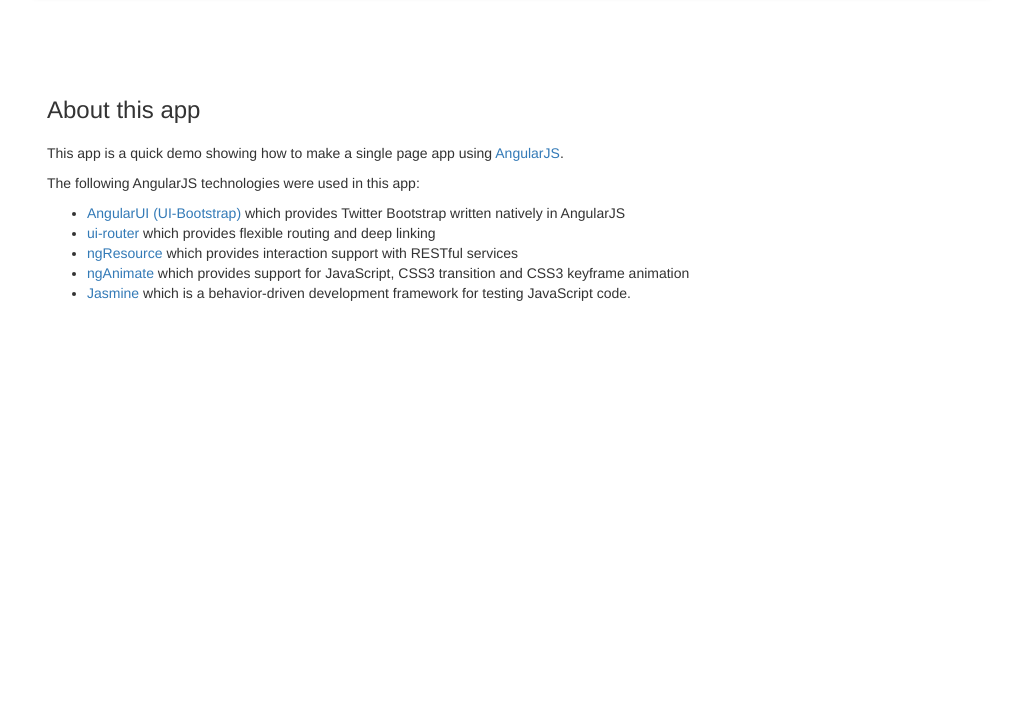
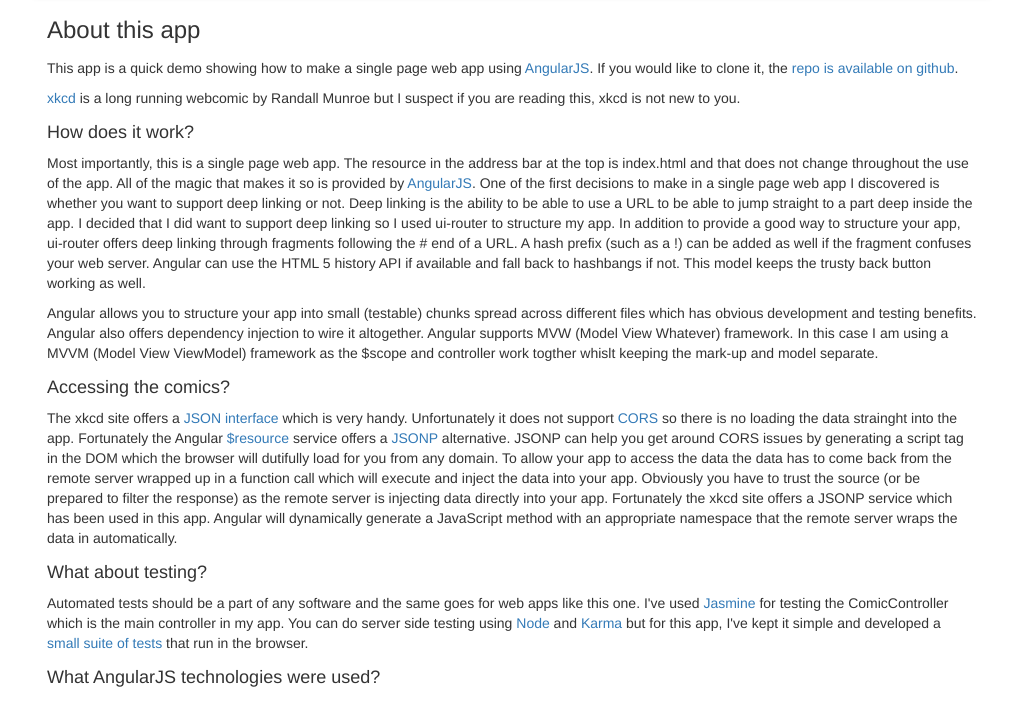
Before and after one commit to robertjdavidson/xkcd, a plain HTML site: page index.html at #!/about in a window 1280 px wide. Both pictures are taken after a click on the link "About". Shown: the part 55-756 px from the top of the page, without its empty margins (128-1151 px from the left). Drawn offline with nearby package versions, Linux system fonts and the light colour scheme; some packages are replaced by stand-ins of ours; a script that the page names is missing.

Commit message:
Added tests for ComicController. Other tidying up.

```diff
--- a/css/xkcd.css
+++ b/css/xkcd.css
@@ -6,6 +6,9 @@ body {
     margin: 15px;
 }
 .mt15 {
+    margin-top: 15px;
+}
+.mt20 {
     margin-top: 15px;
 }
 
--- a/js/app.js
+++ b/js/app.js
@@ -1,3 +1,5 @@
+'use strict';
+
 var xkcdApp = angular.module('xkcdApp',['ui.bootstrap', 'ui.router', 'ngResource', 'ngAnimate', 'xkcdApp.controllers','xkcdApp.services']);
 
 xkcdApp.config(function($stateProvider) {
--- a/js/controllers.js
+++ b/js/controllers.js
@@ -1,18 +1,20 @@
+'use strict';
+
 var xkcdAppControllers = angular.module('xkcdApp.controllers', []);
 
-xkcdAppControllers.controller('ComicController', function($rootScope, $scope, $stateParams, $log, Comic) {
-    Comic.byId({id: $stateParams.id},
+xkcdAppControllers.controller('ComicController', function($rootScope, $scope, $stateParams, $log, comicService) {
+    comicService.byId({id: $stateParams.id},
         function(comic) {
             $scope.comic = comic;
             if ('latest' == $stateParams.id) {
-                $log.info("Setting latest comic to " + comic.num);
                 $rootScope.latest = comic;
             }
         },
         function(error) {
             $log.error("Error getting comic " + $stateParams.id + ". Status " + error.status + ": " + error.config.url);
             $scope.error = error;
-        });
+        }
+    );
 });
 
 xkcdAppControllers.controller('AboutController', function($scope) {
--- a/js/services.js
+++ b/js/services.js
@@ -1,10 +1,8 @@
+'use strict';
+
 var xkcdServices = angular.module('xkcdApp.services', ['ngResource']);
 
-//xkcdServices.factory('Comic', function($resource) {
-//    return $resource('/json/comics/:id', {id:'@_id'});
-//});
-
-xkcdServices.factory('Comic', function($resource) {
+xkcdServices.factory('comicService', function($resource) {
     return $resource('http://dynamic.xkcd.com/api-0/jsonp/comic/:id?callback=JSON_CALLBACK', {id:'@_id'}, {
         byId: {
             method: 'JSONP'
--- a/partials/about.html
+++ b/partials/about.html
@@ -1,18 +1,57 @@
-<div style="margin-top: 100px">
+<div class="mt20">
     <h3>About this app</h3>
 </div>
-<div style="margin-top: 20px">
+<div class="mt20">
     <p>
-        This app is a quick demo showing how to make a single page app using <a target="_blank" href="https://angularjs.org/">AngularJS</a>.
+        This app is a quick demo showing how to make a single page web app using <a target="_blank" href="https://angularjs.org/">AngularJS</a>. If you would like to clone it, the
+        <a target="_blank" href="https://github.com/robertjdavidson/xkcd">repo is available on github</a>.
     </p>
     <p>
+        <a target="_blank" href="http://xkcd.com/">xkcd</a> is a long running webcomic by Randall Munroe but I suspect if you are reading this, xkcd is not new to you.
+    </p>
+    <h4 class="mt20">How does it work?</h4>
+    <p>
+        Most importantly, this is a single page web app. The resource in the address bar at the top is index.html and that does not change throughout the use of the app. All of the magic
+        that makes it so is provided by <a target="_blank" href="https://angularjs.org/">AngularJS</a>. One of the first decisions to make in a single page web app I discovered is whether
+        you want to support deep linking or not. Deep linking is the ability to be able to use a URL to be able to jump straight to a part deep inside the app. I decided that I did want to
+        support deep linking so I used ui-router to structure my app. In addition to provide a good way to structure your app, ui-router offers deep linking through fragments following the #
+        end of a URL. A hash prefix (such as a !) can be added as well if the fragment confuses your web server. Angular can use the HTML 5 history API if available and fall back to hashbangs
+        if not. This model keeps the trusty back button working as well.
+    </p>
+    <p>
+        Angular allows you to structure your app into small (testable) chunks spread across different files which has obvious development and testing benefits. Angular also offers dependency
+        injection to wire it altogether. Angular supports MVW (Model View Whatever) framework. In this case I am using a MVVM (Model View ViewModel) framework as the $scope and controller work
+        togther whislt keeping the mark-up and model separate.
+    </p>
+    <h4 class="mt20">Accessing the comics?</h4>
+    <p>
+        The xkcd site offers a <a target="_blank" href="http://xkcd.com/json.html">JSON interface</a> which is very handy. Unfortunately it does not support
+        <a target="_blank" href="http://en.wikipedia.org/wiki/Cross-origin_resource_sharing">CORS</a> so there is no loading the data strainght into the app. Fortunately the Angular
+        <a target="_blank" href="https://docs.angularjs.org/api/ngResource/service/$resource">$resource</a> service offers a <a target="_blank" href="http://en.wikipedia.org/wiki/JSONP">JSONP</a> alternative. JSONP can help you
+        get around CORS issues by generating a script tag in the DOM which the browser will dutifully load for you from any domain. To allow your app to access the data the data has to come back
+        from the remote server wrapped up in a function call which will execute and inject the data into your app. Obviously you have to trust the source (or be prepared to filter the response)
+        as the remote server is injecting data directly into your app. Fortunately the xkcd site offers a JSONP service which has been used in this app. Angular will dynamically generate a JavaScript
+        method with an appropriate namespace that the remote server wraps the data in automatically.
+    </p>
+    <h4 class="mt20">What about testing?</h4>
+    <p>
+        Automated tests should be a part of any software and the same goes for web apps like this one. I've used <a target="_blank" href="https://jasmine.github.io/">Jasmine</a> for testing
+        the ComicController which is the main controller in my app. You can do server side testing using <a target="_blank" href="http://nodejs.org/">Node</a> and
+        <a target="_blank" href="https://www.npmjs.org/package/karma">Karma</a> but for this app, I've kept it simple and developed a <a target="_blank" href="test.html">small suite of tests</a>
+        that run in the browser.
+    </p>
+    <h4 class="mt20">What AngularJS  technologies were used?</h4>
     The following AngularJS technologies were used in this app:
     <ul>
         <li><a target="_blank" href="https://angular-ui.github.io/">AngularUI (UI-Bootstrap)</a> which provides Twitter Bootstrap written natively in AngularJS</li>
         <li><a target="_blank" href="https://github.com/angular-ui/ui-router">ui-router</a> which provides flexible routing and deep linking</li>
         <li><a target="_blank" href="https://docs.angularjs.org/api/ngResource">ngResource</a> which provides interaction support with RESTful services</li>
         <li><a target="_blank" href="https://docs.angularjs.org/api/ngAnimate">ngAnimate</a> which provides support for JavaScript, CSS3 transition and CSS3 keyframe animation</li>
-            <li><a target="_blank" href="https://jasmine.github.io/">Jasmine</a> which is a behavior-driven development framework for testing JavaScript code.</li>
+        <li><a target="_blank" href="https://jasmine.github.io/">Jasmine</a> which is a behavior-driven development framework for testing JavaScript code</li>
     </ul>
-    </p>
+    Other interesting AngularJS technologies used in this app:
+    <ul>
+        <li><a href="https://docs.angularjs.org/api/ng/service/$q">$q service</a> which is a promise/deferred implementation</li>
+        <li><a href="https://docs.angularjs.org/guide/unit-testing">Unit Testingt</a> which how Angular apps can be tested</li>
+    </ul>
 </div>
--- a/test.html
+++ b/test.html
@@ -12,19 +12,11 @@
     <script type="text/javascript" src="//ajax.googleapis.com/ajax/libs/angularjs/1.2.26/angular-resource.js"></script>
     <script type="text/javascript" src="//ajax.googleapis.com/ajax/libs/angularjs/1.2.26/angular-mocks.js"></script>
     <script type="text/javascript" src="js/controllers.js"></script>
-    <script type="text/javascript" src="js/services.js"></script>
     <script type="text/javascript" src="test/js/appSpec.js"></script>
-
-    <style type="text/css">
-        /* restore "body" styling that were changes by "jasmine.css"... */
-        body { background-color: white; padding: 0; margin: 8px; }
-        /* ... but remain the "jasmine.css" styling for the Jasmine reporting */
-        .jasmine_reporter { background-color: #eeeeee; padding: 0; margin: 0; }
-    </style>
 </head>
 
 <body>
-<div id="HTMLReporter" class="jasmine_reporter"></div>
+    <div id="HTMLReporter" class="jasmine_reporter"></div>
 </body>
 
 </html>
```
Also changed, not shown: test/js/appSpec.js (+80 -38 lines). Lines whose indentation alone changed are shown as unchanged.
